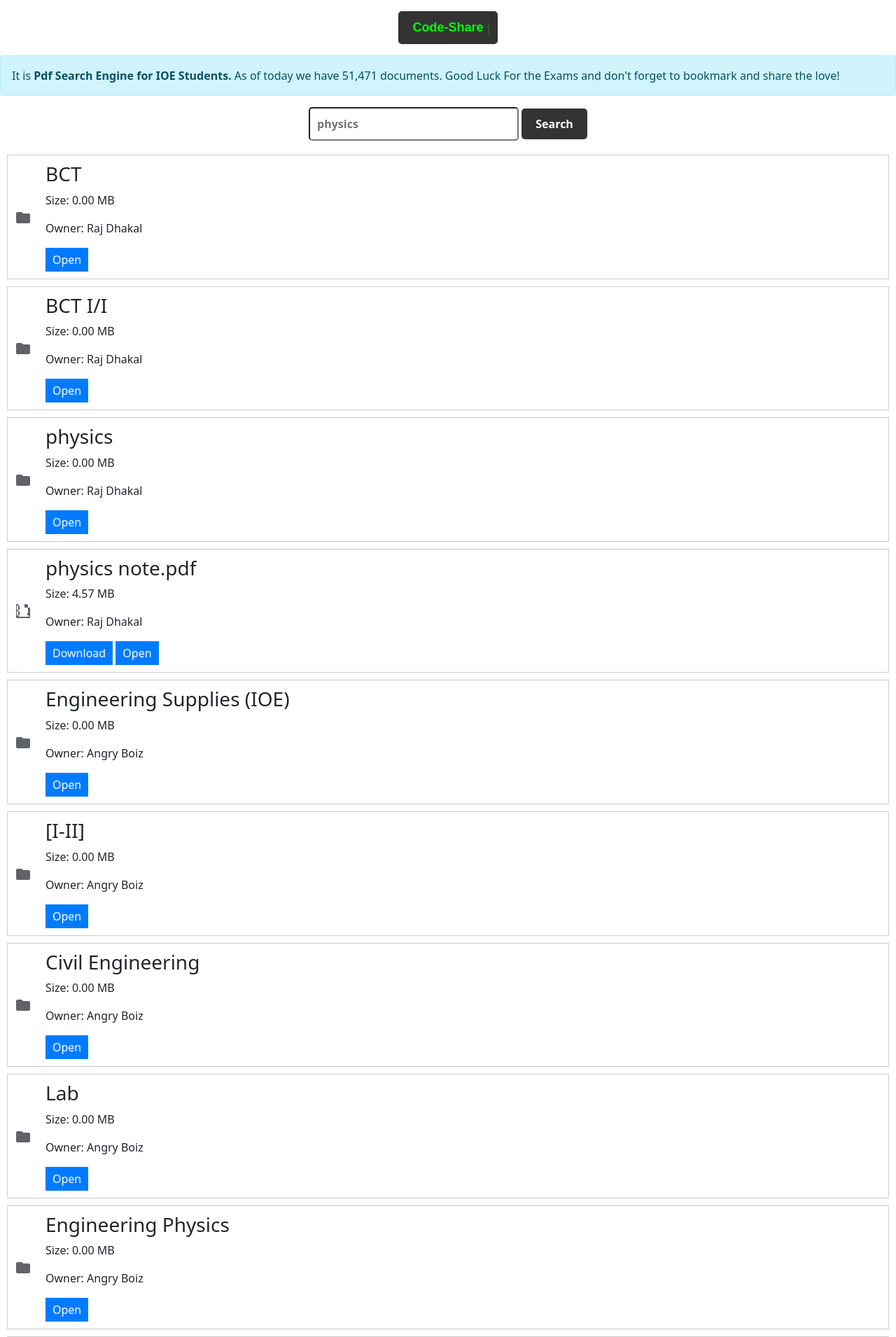
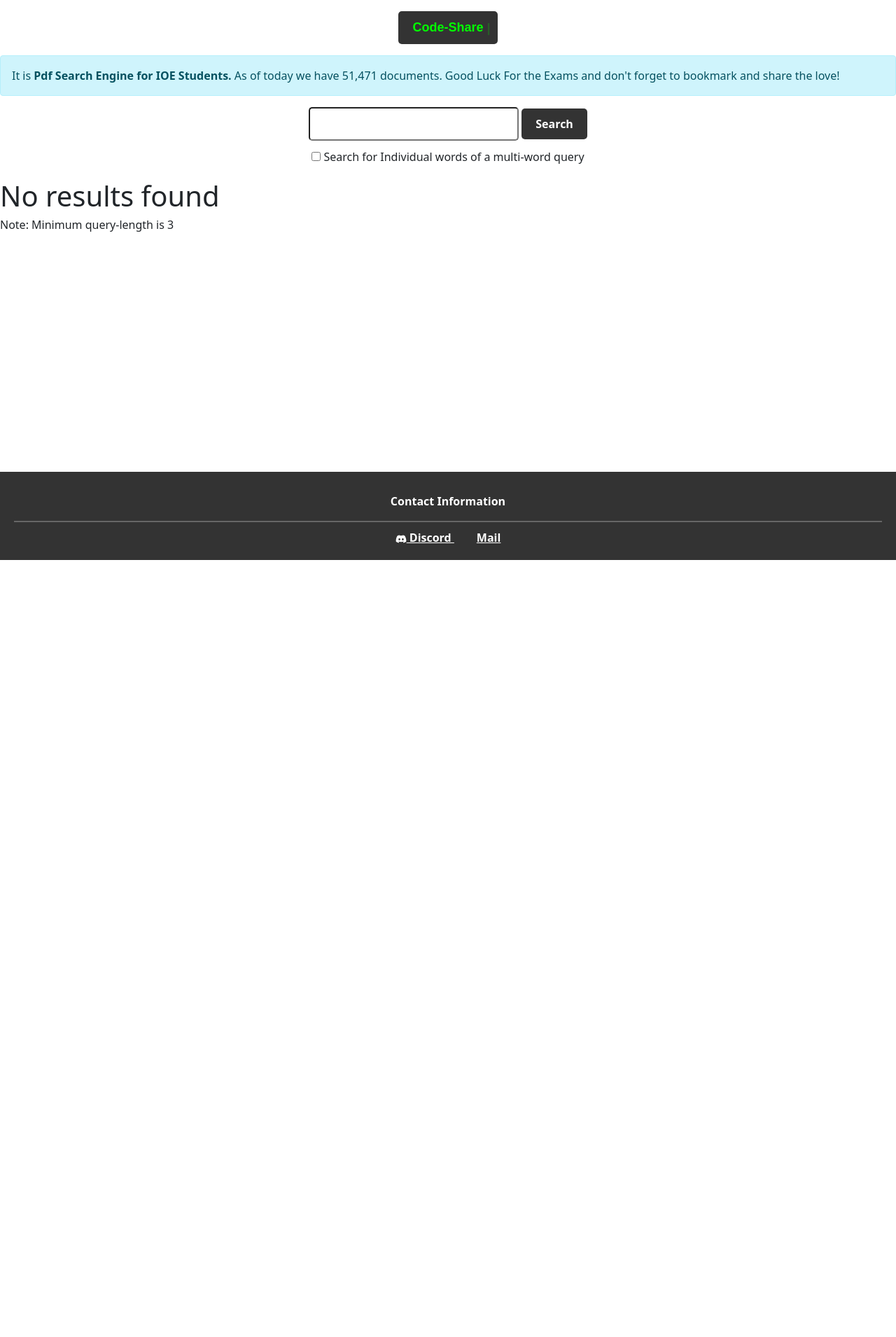
Before and after one commit to Aananda-giri/ioee, a Django app: page /pdf in a window 1280 px wide. Shown: the top 1910 px of the page at 70% size. After the commit the page ends 800 px from the top, so only its background shows below. Run offline with Django 3.2, Linux system fonts and the light colour scheme; some libraries are stand-ins or nearby versions.

Commit message:
implemented deep-search: Search for Individual words of a multi-word query

```diff
--- a/pdf_engine/templates/pdf_engine/search.html
+++ b/pdf_engine/templates/pdf_engine/search.html
@@ -184,9 +184,11 @@
     <link href="https://cdn.jsdelivr.net/npm/bootstrap@5.1.0/dist/css/bootstrap.min.css" rel="stylesheet" integrity="sha384-KyZXEAg3QhqLMpG8r+8fhAXLRk2vvoC2f3B09zVXn8CA5QIVfZOJ3BCsw2P0p/We" crossorigin="anonymous">
 
     <div class="d-flex justify-content-center mb-3">
-        <button class="code-share-button mt-3" target="_blank">
-            <a href="/" targer="_blank" style="text-decoration: none; color:white;">Code-Share</a>
-        </button>
+        <a href="/" targer="_blank" style="text-decoration: none; color:white;">
+            <button class="code-share-button mt-3" target="_blank">
+                Code-Share
+            </button>
+        </a>
     </div>
 
     <div class="alert alert-info alert-dismissible fade show" role="alert" id="welcome">
@@ -196,9 +198,12 @@
     </div>
 
     <div class="search-container">
-        <form action="" method="get" action="/new_container" id="/pdf">
+        <form action="" method="get" id="/pdf">
             <input type="text" class="search-input" name="search" placeholder="{{query}}">
-            <button class="search-button" type="submit">Search</button>
+            <button class="search-button" type="submit">Search</button><br>
+
+            <input type="checkbox" id="deep-search" class="mt-3" name="deep_search">
+            <label for="deep-search">Search for Individual words of a multi-word query</label>
         </form>
     </div>
 
@@ -240,6 +245,7 @@
     {%endfor%}
     {% if not search_result %}
         <h1>No results found</h1>
+        <h6>Note: Minimum query-length is 3</h6>
     {%endif%}
 <script>
     function updateQuotaBytesUsed() {
--- a/pdf_engine/views.py
+++ b/pdf_engine/views.py
@@ -7,18 +7,27 @@ from pdf_engine.redis_cache import RedisCache
 def search(request):
     # get the search query from get request
     query = request.GET.get('search', '')
+    # print(f'\n\n query: {query} \n\n {request}')
+    deep_search_enabled = 'deep_search' in request.GET
+    # print(f'\n\n deep_search:{deep_search_enabled}\n\n')
     query = query.strip()
-
-    print(f'\n\n query: {query} \n\n {request}')
 
     documents_count = 51471   # Todo: display live count like pdfdrive; after implementing live_crawling
     # documents_count = mongo_handler.count_entries()   # Todo: display like pdfdrive
-    if query == '' or query == 'physics':
+    if len(query) < 3:
+        search_results = []
+    elif query == '' or query == 'physics':
         # get the search results from the api
         with open('pdf_engine_search_result_physics.json','r') as f:
             search_results = json.load(f)
         query = 'physics'
     else:
-        search_results = RedisCache().get(query)
+
+        if deep_search_enabled:
+            # search by breaking individual words of a multi-word sentence.
+            search_results = RedisCache().parallel_search(query)
+        else:
+            # Search entire query only
+            search_results = RedisCache().get(query)
     # print(f'\n\n search_result: {search_result}')
     return render(request, 'pdf_engine/search.html', {'search_result': search_results, 'query': query, 'documents_count': documents_count})
```
Also changed, not shown: pdf_engine/redis_cache.py (+13 -2 lines), 1 other file.
